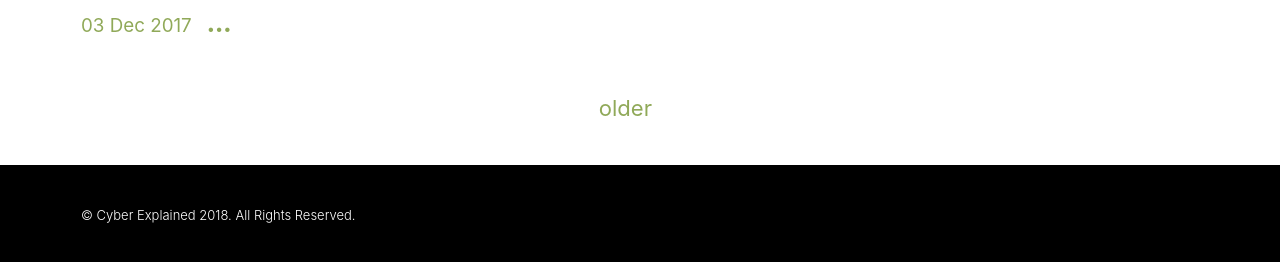
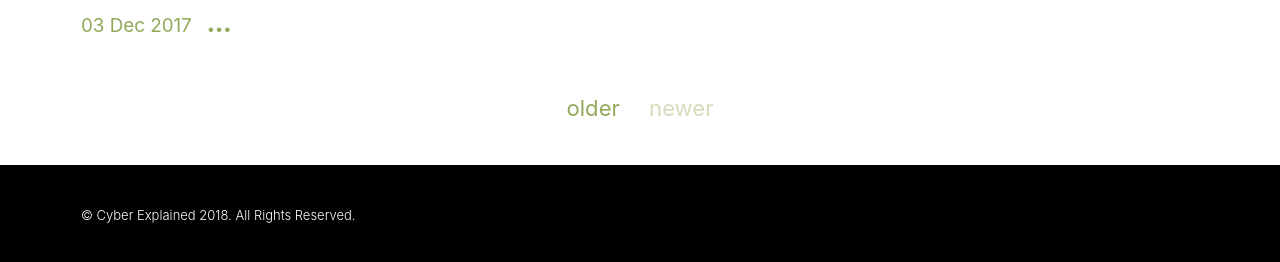
Before and after one commit to cyberexplained/cyberexplained.github.io, a Jekyll site: the page built from index.html, in a window 1280 px wide and 1400 px high, scrolled down 84 px. Shown: the part 1131-1393 px from the top of the window. Built offline with Jekyll 4.4.1, drawn with Linux system fonts in a browser that asks for light colours; nearby versions of some CDN libraries; the list of posts is cut into pages by our own code.

Commit message:
Layout changes.

```diff
--- a/_layouts/default.html
+++ b/_layouts/default.html
@@ -13,6 +13,7 @@
           <ul>
             <li><a href="{{ site.baseurl }}/" title="Home">home</a></li>
             <li><a href="{{ site.baseurl }}/disclaimer" title="Disclaimer">disclaimer</a></li>
+            <li>&nbsp;</li>
           </ul>
         </nav>
       </header>
--- a/_sass/_masthead.scss
+++ b/_sass/_masthead.scss
@@ -59,16 +59,17 @@
 }
 
 .masthead-nav {
+  max-width: $max-width;
   display: none;
-  float: right;
   margin: 0;
   padding: 0;
-  padding-right: 2.5em;
+  padding-right: $edge-padding;
   background: #fff;
   width: 100%;
 
   ul {
     list-style: none;
     text-align: right;
+    line-height: 1.25em;
   }
 }
--- a/_sass/_pagination.scss
+++ b/_sass/_pagination.scss
@@ -22,4 +22,8 @@
     font-weight: 400;
     text-decoration: none;
   }
+
+  .disabled {
+    opacity: .4;
+  }
 }
--- a/index.html
+++ b/index.html
@@ -24,10 +24,14 @@ title:        Home
 
 <div class="pagination">
   {% if paginator.next_page %}
-    <a class="pagination-item older" href="{{ paginator.next_page_path | prepend: site.baseurl }}">older</a>
+    <a class="pagination-item" href="{{ paginator.next_page_path | prepend: site.baseurl }}">older</a>
+  {% else %}
+    <span class="pagination-item disabled">older</span>
   {% endif %}
-  &nbsp;&nbsp;&nbsp;
+  &nbsp;&nbsp;
   {% if paginator.previous_page %}
-    <a class="pagination-item newer" href="{{ paginator.previous_page_path | prepend: site.baseurl }}">newer</a>
+    <a class="pagination-item" href="{{ paginator.previous_page_path | prepend: site.baseurl }}">newer</a>
+  {% else %}
+    <span class="pagination-item disabled">newer</span>
   {% endif %}
 </div>
```
